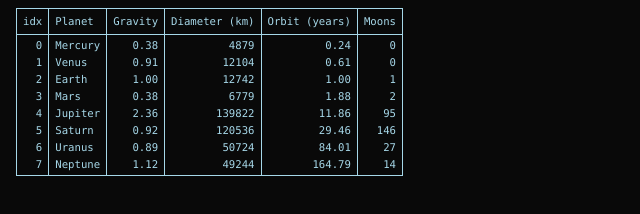
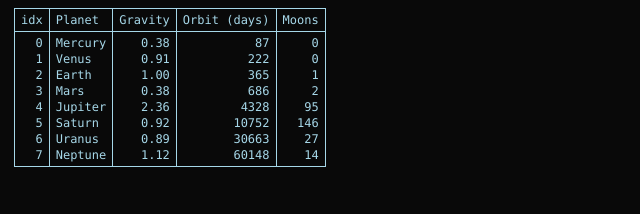
Before and after one commit to AnteT/sdm-planets, a plain HTML site: page index.html in a window 1280 px wide. Shown: the whole page, without its empty margins (0-640 px from the left). Drawn offline with Linux system fonts and the light colour scheme.

Commit message:
modified planets table to show orbital period in days and removed diameter to reduce output size

```diff
--- a/index.html
+++ b/index.html
@@ -5,95 +5,82 @@
   <meta name="viewport" content="width=device-width, initial-scale=1.0" />
   <title>Planets Data</title>
 </head>
-<table style="margin-left:8px;">
+<table>
 	<tr>
-		<th class="col-numeric">idx</th>
-		<th class="col-text">Planet</th>
-		<th class="col-numeric">Gravity</th>
-		<th class="col-numeric">Diameter (km)</th>
-		<th class="col-numeric">Orbit (years)</th>
-		<th class="col-numeric">Moons</th>
+		<th>idx</th>
+		<th>Planet</th>
+		<th>Gravity</th>
+		<th>Orbit (days)</th>
+		<th>Moons</th>
 	</tr>
-
-	<tr class="first_row">
+	<tr>
 		<td>0</td>
 		<td>Mercury</td>
 		<td>0.38</td>
-		<td>4879</td>
-		<td>0.24</td>
+		<td>87</td>
 		<td>0</td>
 	</tr>
 	<tr>
 		<td>1</td>
 		<td>Venus</td>
 		<td>0.91</td>
-		<td>12104</td>
-		<td>0.61</td>
+		<td>222</td>
 		<td>0</td>
 	</tr>
 	<tr>
 		<td>2</td>
 		<td>Earth</td>
 		<td>1.00</td>
-		<td>12742</td>
-		<td>1.00</td>
+		<td>365</td>
 		<td>1</td>
 	</tr>
 	<tr>
 		<td>3</td>
 		<td>Mars</td>
 		<td>0.38</td>
-		<td>6779</td>
-		<td>1.88</td>
+		<td>686</td>
 		<td>2</td>
 	</tr>
 	<tr>
 		<td>4</td>
 		<td>Jupiter</td>
 		<td>2.36</td>
-		<td>139822</td>
-		<td>11.86</td>
+		<td>4328</td>
 		<td>95</td>
 	</tr>
 	<tr>
 		<td>5</td>
 		<td>Saturn</td>
 		<td>0.92</td>
-		<td>120536</td>
-		<td>29.46</td>
+		<td>10752</td>
 		<td>146</td>
 	</tr>
 	<tr>
 		<td>6</td>
 		<td>Uranus</td>
 		<td>0.89</td>
-		<td>50724</td>
-		<td>84.01</td>
+		<td>30663</td>
 		<td>27</td>
 	</tr>
-	<tr style="padding-bottom: 30px;">
+	<tr>
 		<td>7</td>
 		<td>Neptune</td>
 		<td>1.12</td>
-		<td>49244</td>
-		<td>164.79</td>
+		<td>60148</td>
 		<td>14</td>
 	</tr>
 </table>
 <style>
 html {background-color: #090909}
-table,th {border: 1px solid #a6d7e8; border-collapse: collapse; overflow-x: auto;background-color:#090909;color:#a6d7e8;}
-tr,td,th {padding: 2px 6px;border-right: 1px solid #a6d7e8; font-family: Consolas; font-size: 8pt; font-weight:normal; overflow-x: auto;}
-th {padding-top: 6px;padding-bottom: 6px;}
-.col-numeric {text-align: right;}
-.col-text {text-align: left;}
-td:nth-child(1) {text-align:right;}
-td:nth-child(2) {text-align:left;}
-td:nth-child(3) {text-align:right;}
-td:nth-child(4) {text-align:right;}
-td:nth-child(5) {text-align:right;}
-td:nth-child(6) {text-align:right;}
-tr:last-child td {padding-bottom:4px;}
-.first_row > td {padding-top:4px;}
+table,th {border: 1px solid #A6D7E8; border-collapse: collapse; overflow-x: auto; background-color:#090909; color:#A6D7E8; margin:6px;}
+tr,td,th {padding: 1px 6px; border-right: 1px solid #A6D7E8; font-family: 'Consolas', 'Monaco', 'Lucida Console', monospace; font-size: 9pt; font-weight: normal; overflow-x: auto;}
+tr:first-child > th {padding: 4px 6px;}
+tr:nth-child(2) > td {padding-top: 4px;}
+tr:last-child > td {padding-bottom: 4px;}
+th:nth-child(1),td:nth-child(1) {text-align: right;}
+th:nth-child(2),td:nth-child(2) {text-align: left;}
+th:nth-child(3),td:nth-child(3) {text-align: right;}
+th:nth-child(4),td:nth-child(4) {text-align: right;}
+th:nth-child(5),td:nth-child(5) {text-align: right;}
 </style>
 </html>
```
